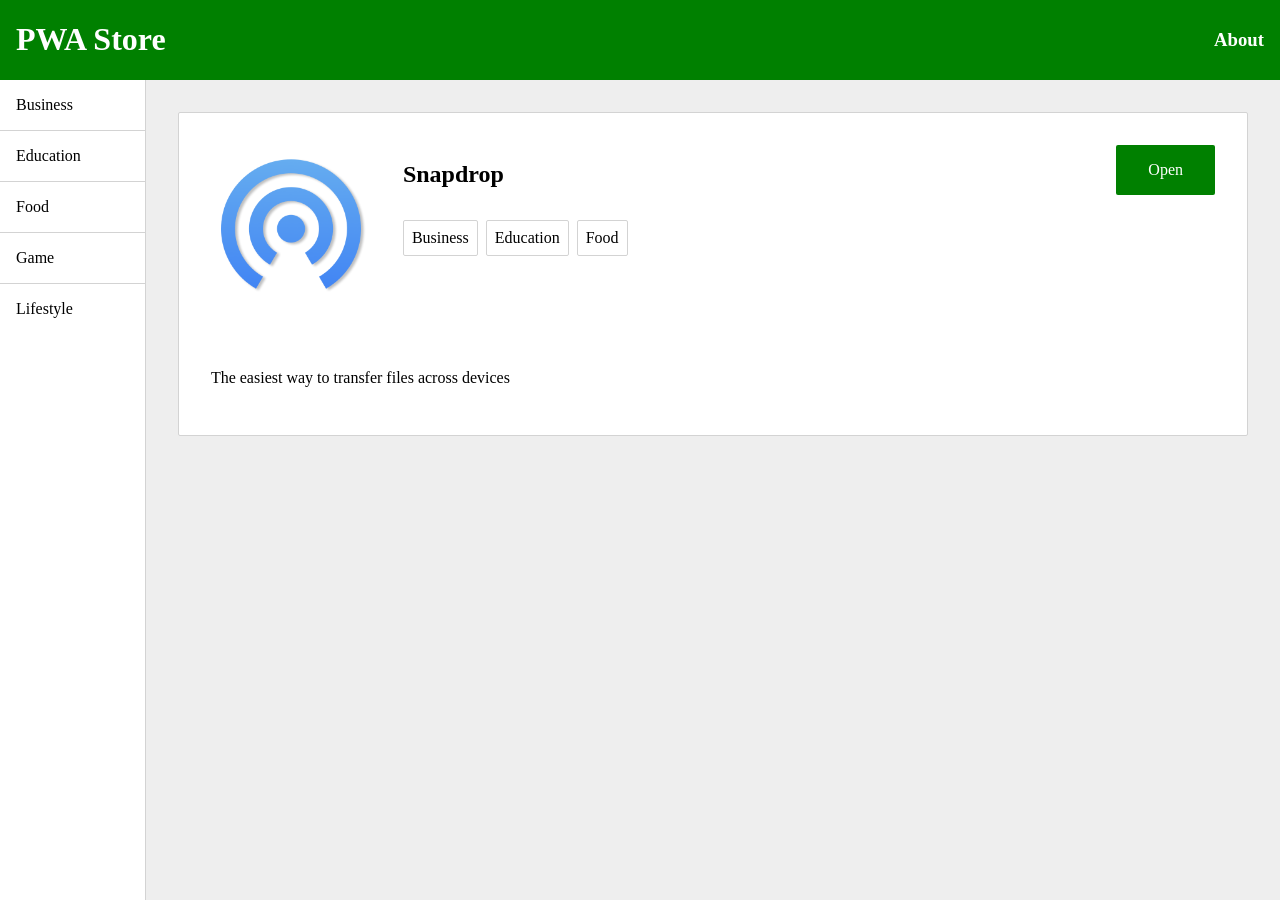
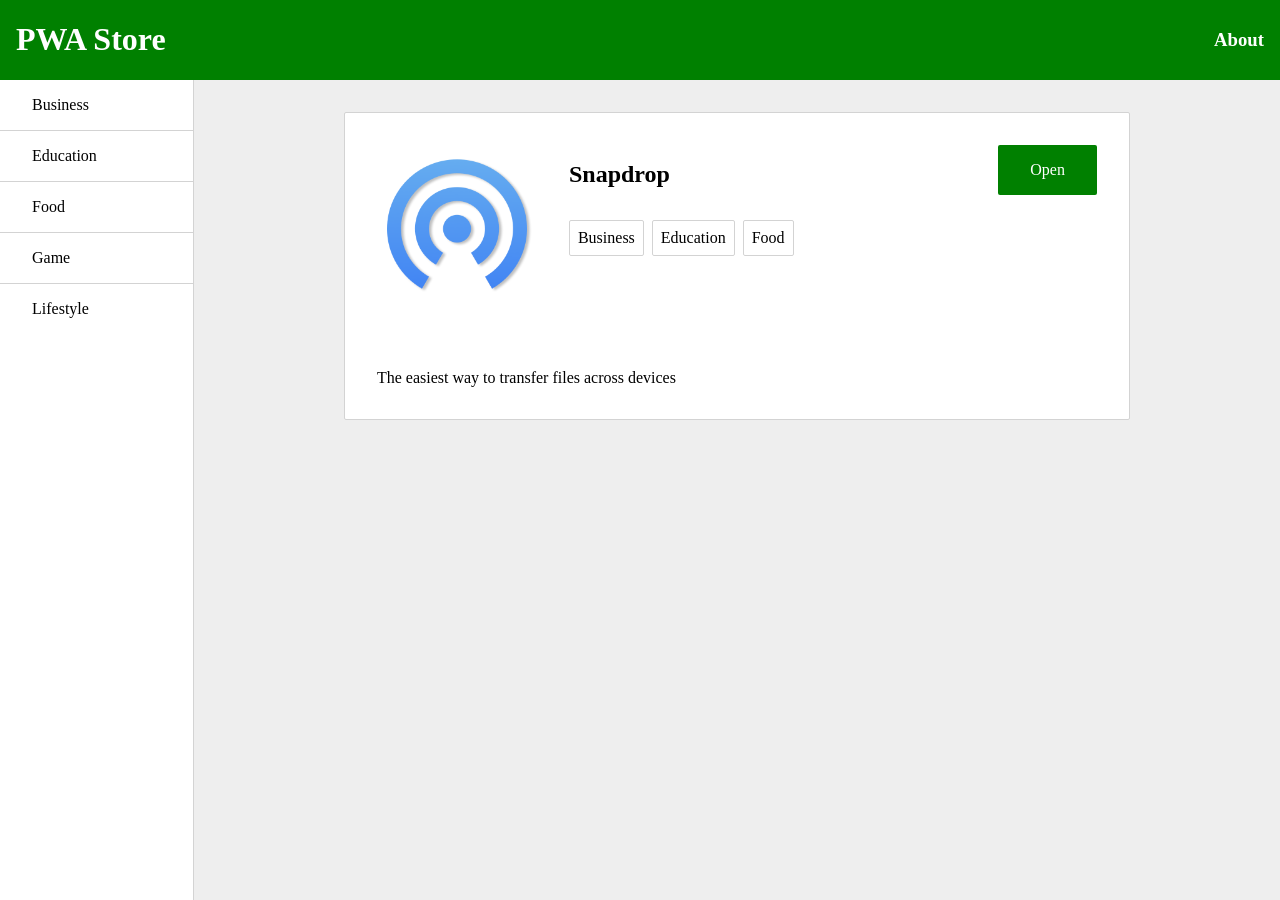
Before and after one commit to vielspas/pwastore, a Jekyll site: the page built from _apps/Snapdrop/index.md, in a window 1280 px wide. Built offline with Jekyll 4.4.1, drawn with Linux system fonts in a browser that asks for light colours.

Commit message:
Adjust styling

```diff
--- a/_sass/_app.scss
+++ b/_sass/_app.scss
@@ -3,6 +3,9 @@
   padding: $margin-medium;
   border: 1px solid $color-border;
   border-radius: $radius-base;
+  max-width: 720px; // TODO
+  margin-left: auto;
+  margin-right: auto;
 
   .banner {
     display: flex;
@@ -97,6 +100,10 @@
 
     &__description {
       margin-top: $margin-medium;
+
+      > *:last-child {
+        margin-bottom: 0;
+      }
     }
   }
 }
--- a/_sass/_navbar.scss
+++ b/_sass/_navbar.scss
@@ -14,7 +14,7 @@
         display: block;
         text-decoration: none;
         color: $color-text;
-        padding: $margin-base $margin-large $margin-base $margin-base;
+        padding: $margin-base ($margin-large + $margin-medium) $margin-base $margin-medium;
 
         &:hover {
           background: $color-background-dark;
```
